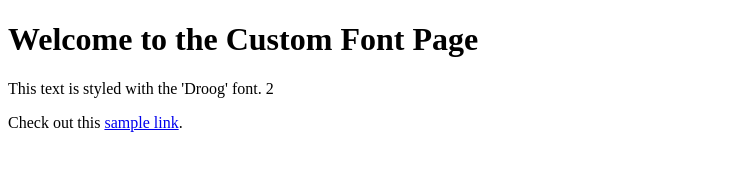
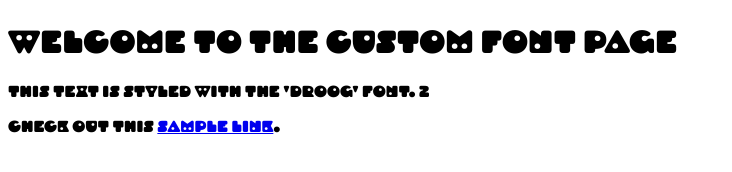
Before and after one commit to cjvvulpen/Pop-Beaufort, a plain HTML site: page index.html in a window 1280 px wide. Shown: the whole page, without its empty margins (0-732 px from the left). Drawn offline with Linux system fonts and the light colour scheme.

Commit message:
Update styles.css

```diff
--- a/styles.css
+++ b/styles.css
@@ -2,3 +2,7 @@
   font-family: 'Droog';
   src: url('fonts/Droog-Heavy.woff') format('woff');
 }
+
+body {
+  font-family: 'Droog', sans-serif; /* Add a fallback font */
+}
```
